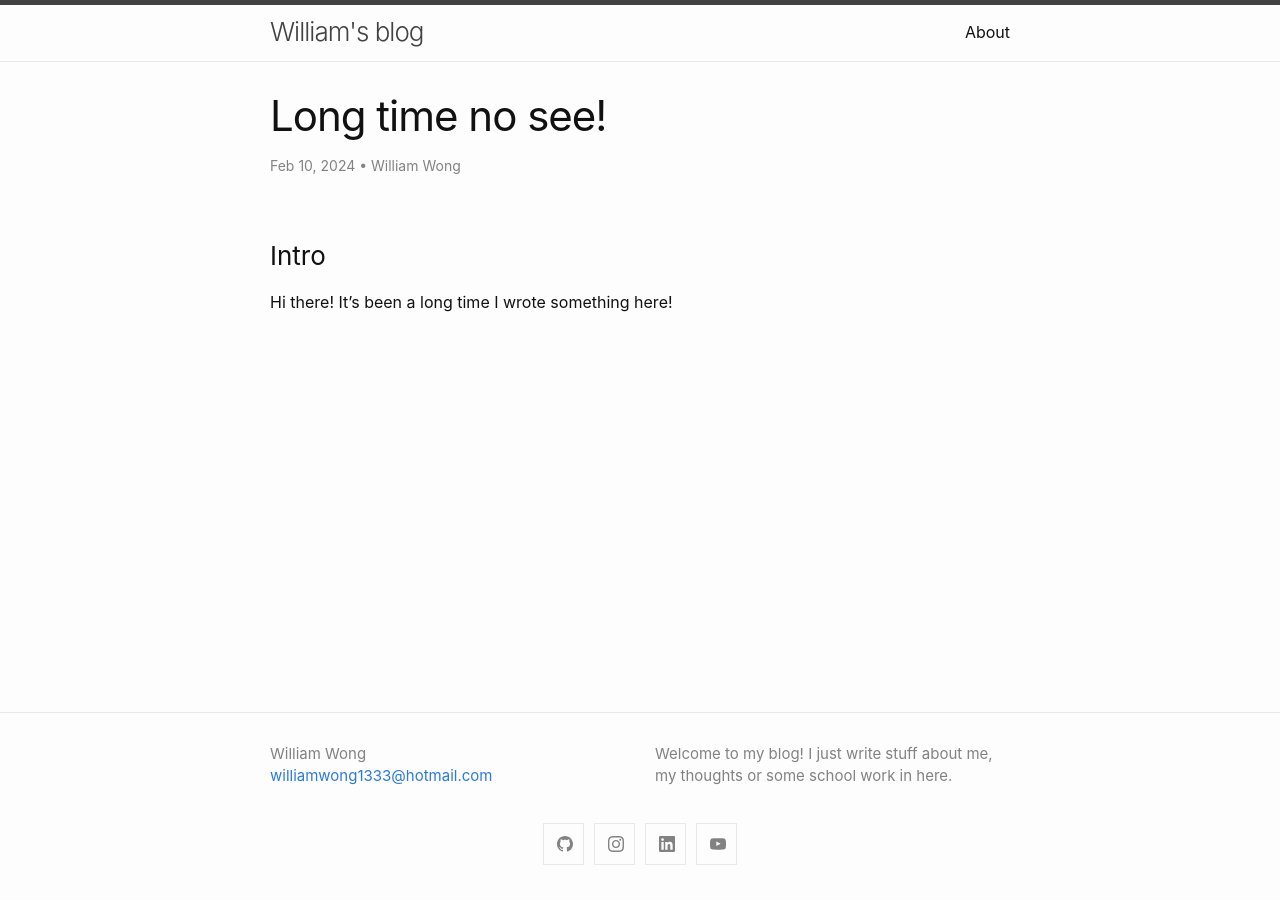
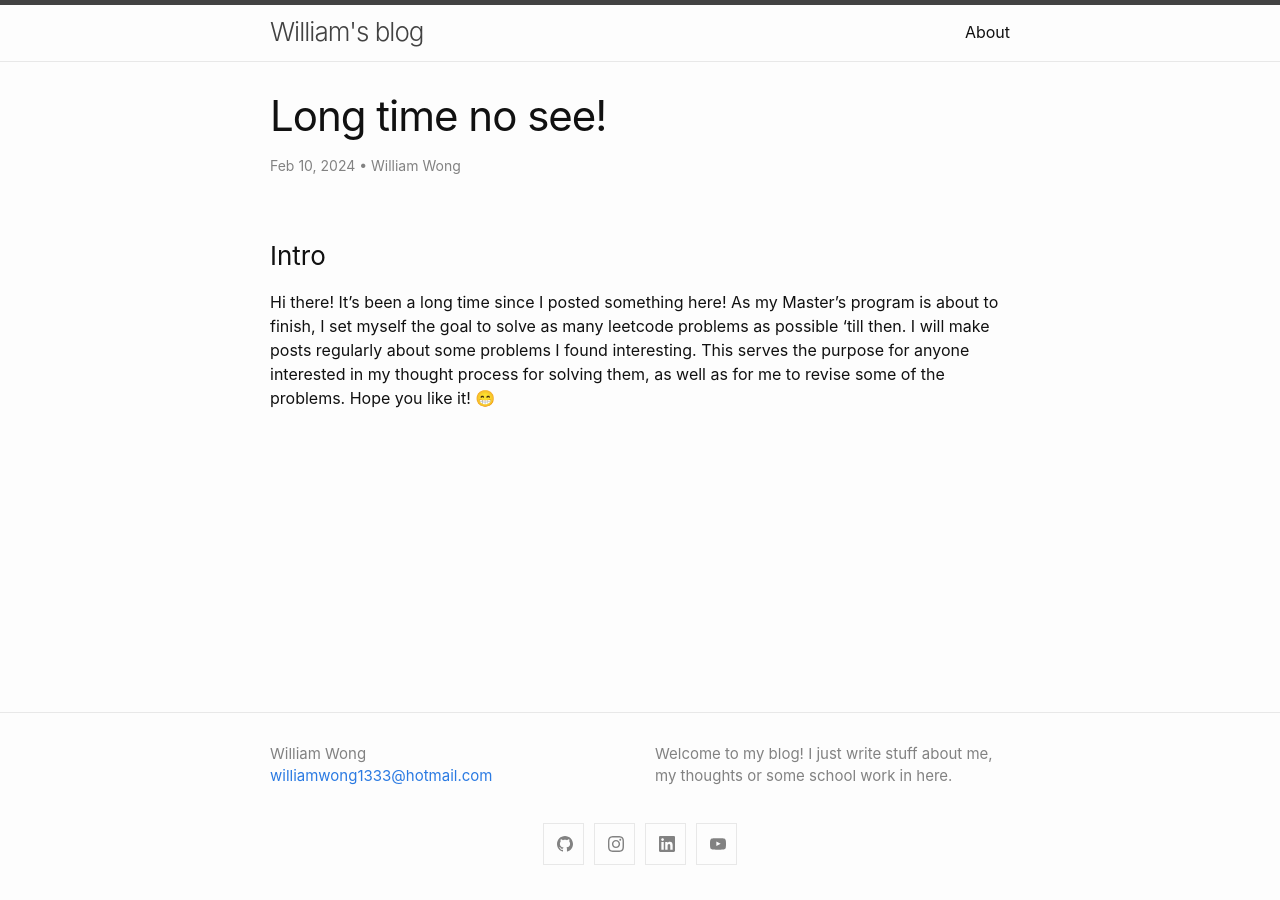
Before and after one commit to wongwil/wongwil.github.io, a Jekyll site: the page built from _posts/2024-02-10-long-time-no-see.md, in a window 1280 px wide. Built offline with Jekyll 4.4.1, drawn with Linux system fonts in a browser that asks for light colours; comment, search, counter and statistics services are not loaded.

Commit message:
Update 2024-02-10-long-time-no-see.md

```diff
--- a/_posts/2024-02-10-long-time-no-see.md
+++ b/_posts/2024-02-10-long-time-no-see.md
@@ -7,4 +7,4 @@
 ---
 
 ### Intro
-Hi there! It's been a long time I wrote something here!
+Hi there! It's been a long time since I posted something here! As my Master's program is about to finish, I set myself the goal to solve as many leetcode problems as possible 'till then. I will make posts regularly about some problems I found interesting. This serves the purpose for anyone interested in my thought process for solving them, as well as for me to revise some of the problems. Hope you like it! 😁
```
